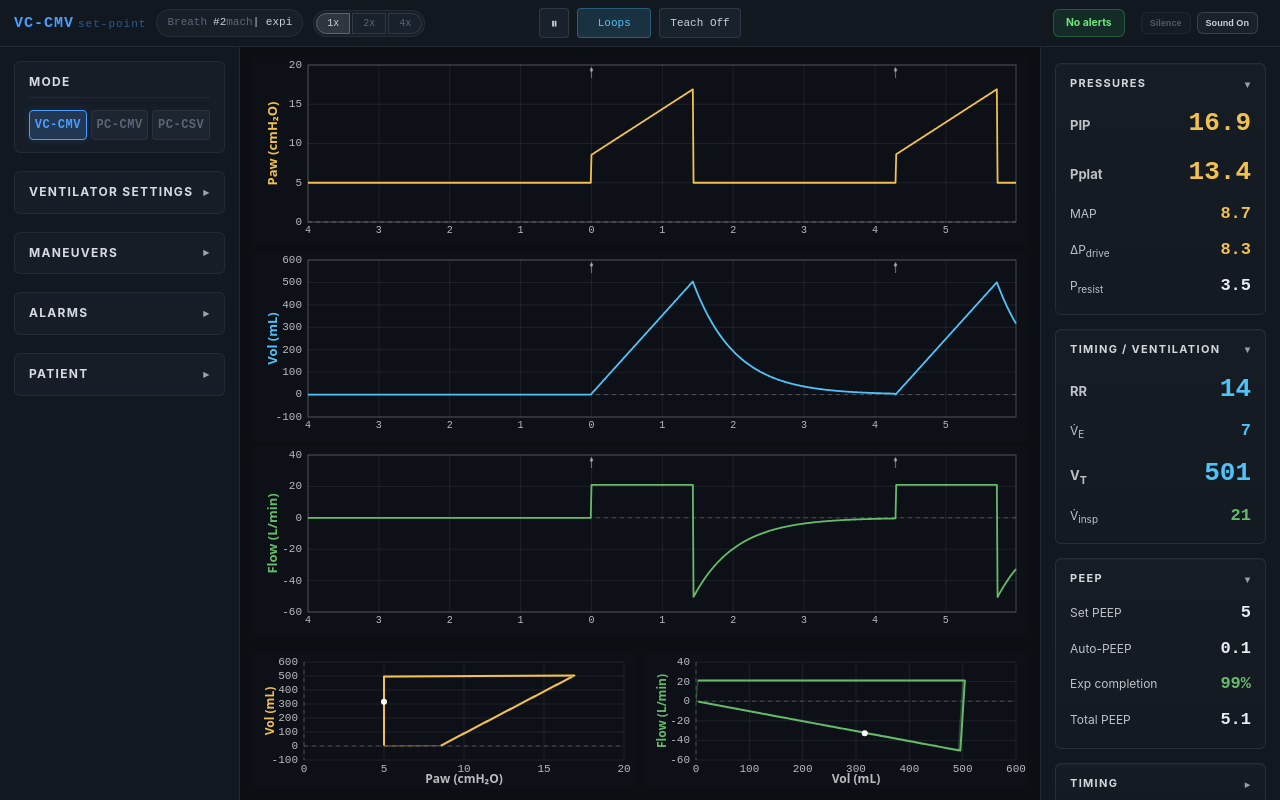
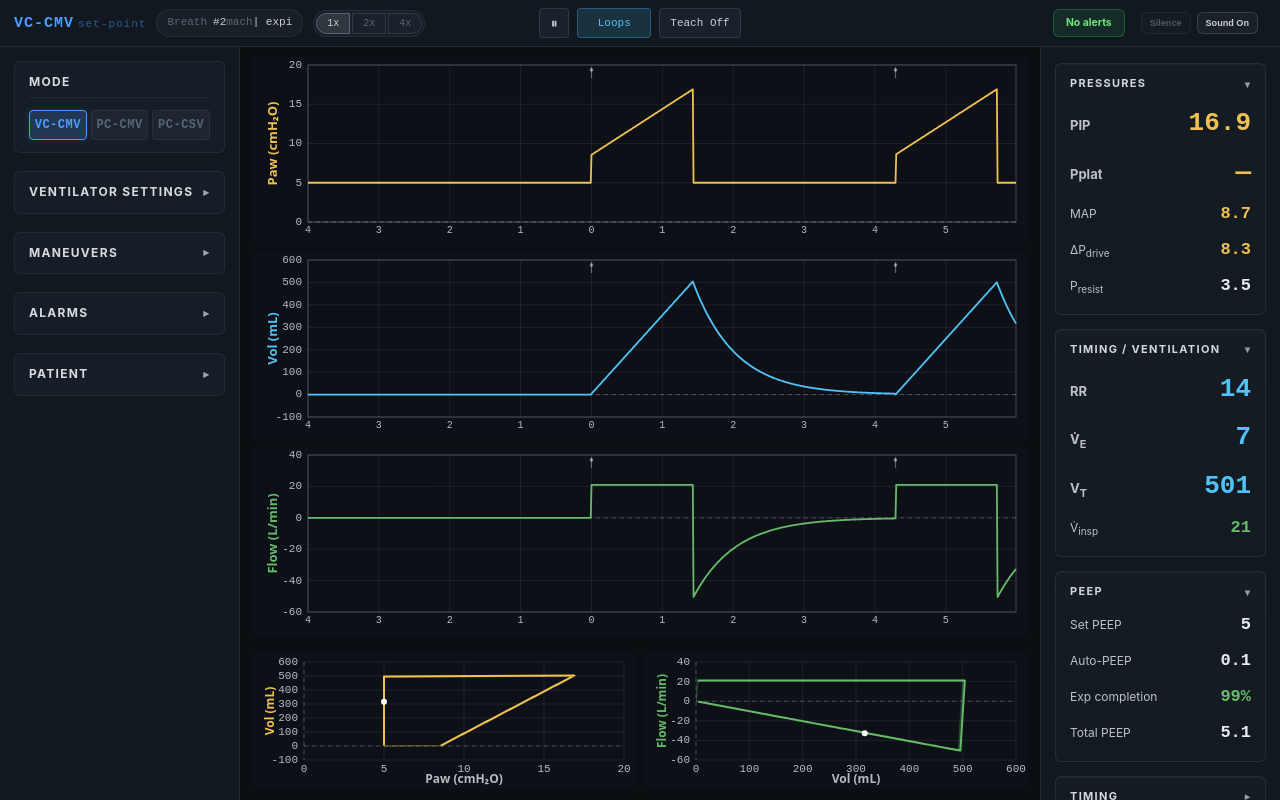
Before and after one commit to whoisjgalt84/vent-sim-mvp, a website with bundled scripts: page index.html in a window 1280 px wide. Built offline with nearby package versions, Linux system fonts and the light colour scheme.

Commit message:
fix: blank Pplat until inspiratory hold applied (P4); match VE value font to RR/VT (P7)

```diff
--- a/index.html
+++ b/index.html
@@ -453,7 +453,7 @@
                     <span class="param-row__label" id="vt-param-label">V<sub>T</sub></span>
                     <span class="param-row__value param-row__value--volume" id="param-vt">—</span>
                 </div>
-                <div class="param-row">
+                <div class="param-row param-row--large">
                     <span class="param-row__label">V̇<sub>E</sub></span>
                     <span class="param-row__value param-row__value--volume" id="param-ve">—</span>
                 </div>
--- a/js/main.js
+++ b/js/main.js
@@ -1009,7 +1009,7 @@ function updateParams() {
     const measuredRR = Number.isFinite(sim.measuredRR) ? sim.measuredRR : 0;
     const rrSet = isCsv ? '—' : `${vent.respiratoryRate}`;
     setText('param-pip',     m.pip > 0 ? `${m.pip}` : `${s.pressures.pip_cmH2O}`);
-    setText('param-pplat',   `${s.pressures.pplat_cmH2O}`);
+    setText('param-pplat',   s.holdActive ? `${s.pressures.pplat_cmH2O}` : '—');
     setText('param-map',     `${s.pressures.map_cmH2O}`);
     setText('param-dp',      `${s.pressures.drivingPressure}`);
     setText('param-pr',      `${s.pressures.resistivePressure}`);
```
